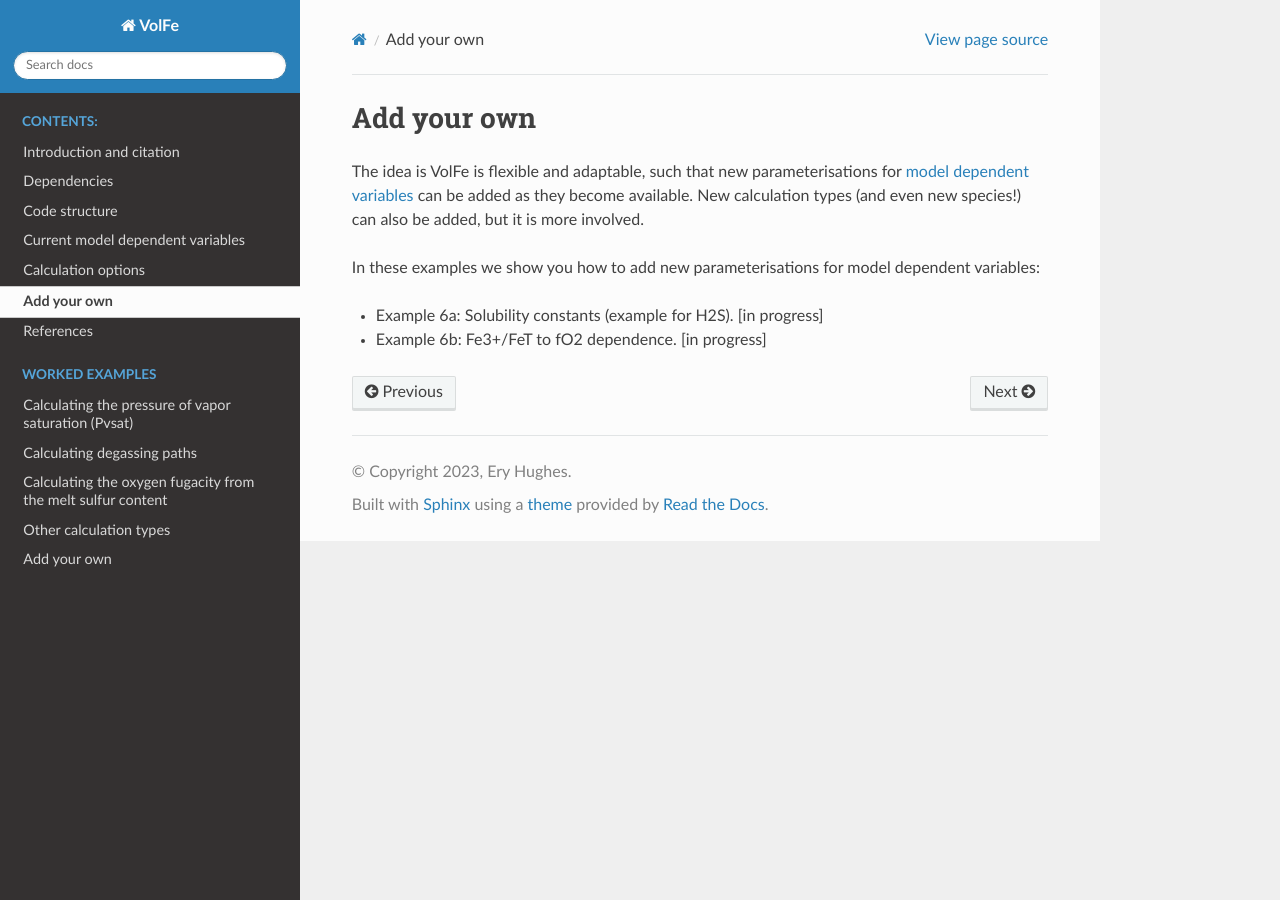
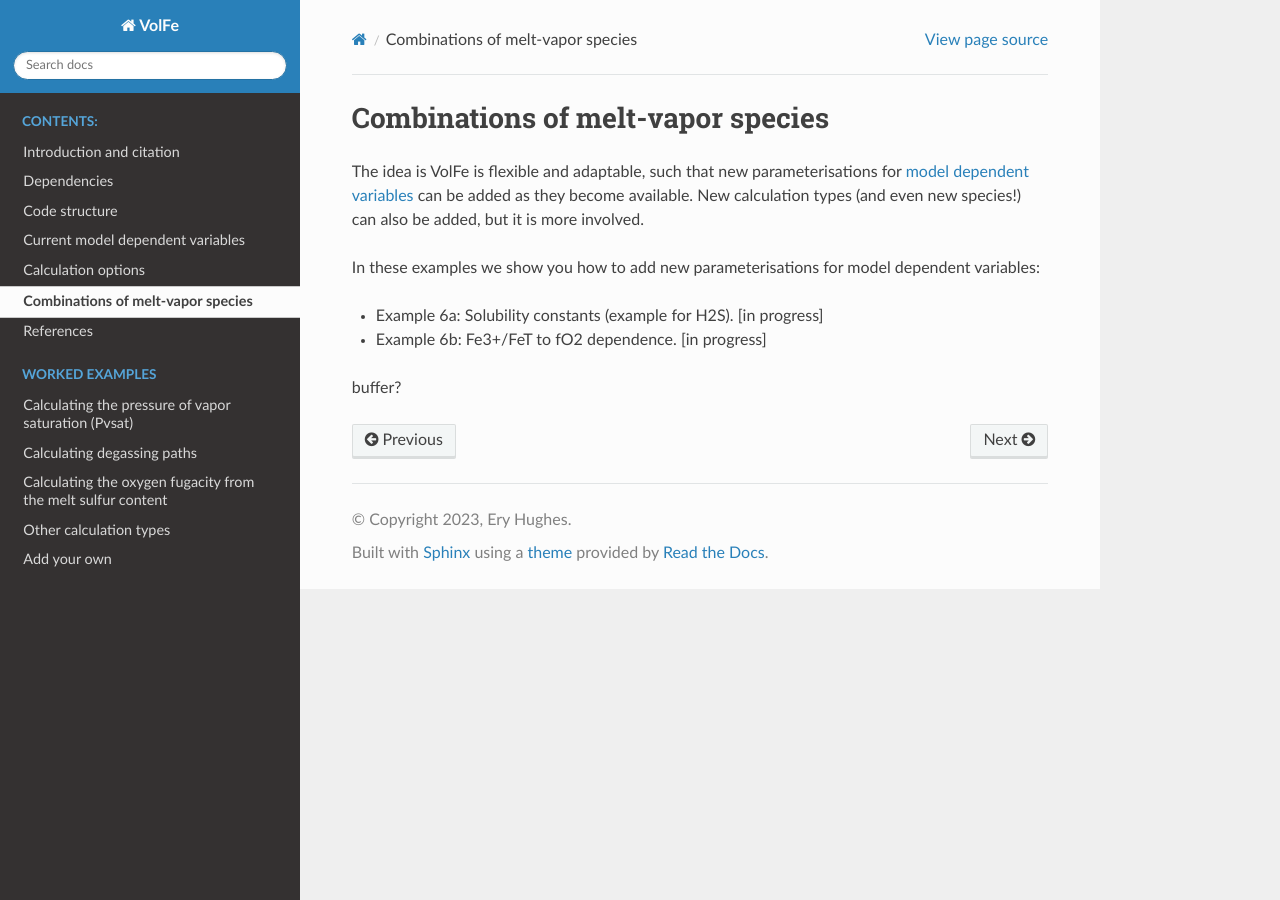
Before and after one commit to eryhughes/VolFe, a Sphinx documentation site: the page built from docs/mv_combo.rst, in a window 1280 px wide. Built offline with Sphinx 7.4.7 and the Read the Docs theme 2.0.0, drawn with Linux system fonts in a browser that asks for light colours.

Commit message:
Update mv_combo.rst

```diff
--- a/docs/mv_combo.rst
+++ b/docs/mv_combo.rst
@@ -1,5 +1,5 @@
 ===================================================================================
-Add your own
+Combinations of melt-vapor species
 ===================================================================================
 
 The idea is VolFe is flexible and adaptable, such that new parameterisations for :doc:`model dependent variables <current_mdv>` can be added as they become available.
@@ -10,3 +10,5 @@ In these examples we show you how to add new parameterisations for model depende
 - :doc:`Example 6a <Examples/6a. new_H2S>`: Solubility constants (example for H2S). [in progress]
 
 - :doc:`Example 6b <Examples/6b. new_fO2>`: Fe3+/FeT to fO2 dependence. [in progress]
+
+buffer?
```
